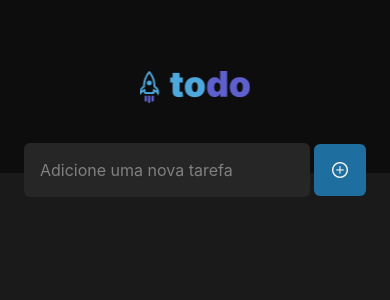
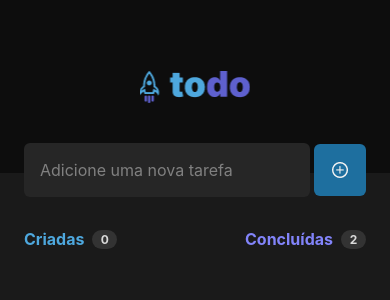
Before and after one commit to ingridsj/todo-list, a React Native app: screen / in a window 390 px wide. Shown: the top 300 px of the page. Built offline with nearby package versions, Linux system fonts and the light colour scheme.

Commit message:
mostrando componente de info

```diff
--- a/src/screens/Home/index.tsx
+++ b/src/screens/Home/index.tsx
@@ -1,4 +1,6 @@
-import { View, Image, TextInput, TouchableOpacity } from "react-native";
+import { View, Image, TextInput, Text, TouchableOpacity } from "react-native";
+
+import { Label } from "../../components/Label";
 
 import { styles } from "./styles";
 
@@ -21,6 +23,10 @@ export function Home() {
           <Image source={plus} />
         </TouchableOpacity>
       </View>
+      <View style={styles.info}>
+        <Label title="Criadas" color="#4EA8DE" quantity={0} />
+        <Label title="Concluídas" color="#8284FA" quantity={2} />
+      </View>
     </View>
   );
 }
--- a/src/screens/Home/styles.ts
+++ b/src/screens/Home/styles.ts
@@ -38,5 +38,12 @@ export const styles = StyleSheet.create({
     borderRadius: 6,
     alignItems: 'center',
     justifyContent: 'center',
+  },
+  info: {
+    flexDirection: 'row',
+    justifyContent: 'space-between',
+    paddingHorizontal: 24,
+    marginTop: 32,
+    marginBottom: 20
   }
 })
```
